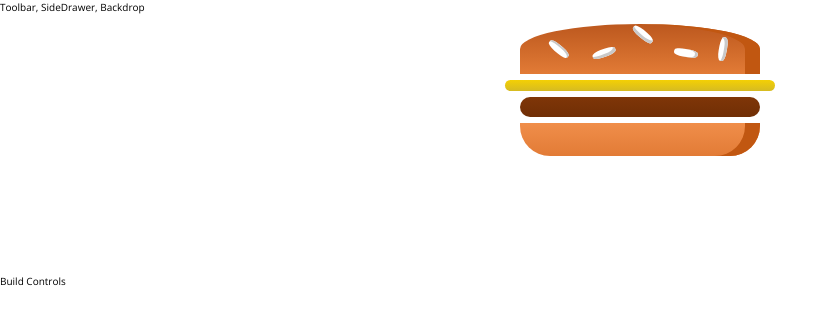
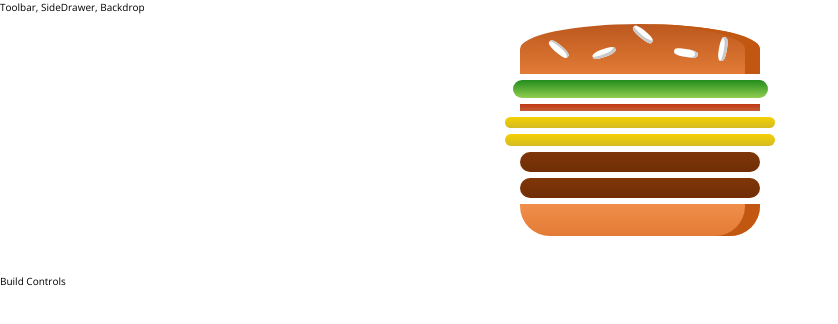
Before and after one commit to jg00/prop-MJ-Burgers, a React (Create React App) app: page / in a window 1280 px wide. Shown: the top 324 px of the page, without its empty margins (0-838 px from the left). Built offline with nearby package versions, Linux system fonts and the light colour scheme.

Commit message:
Dynamically update burger with ingredients.

```diff
--- a/src/components/Burger/Burger.js
+++ b/src/components/Burger/Burger.js
@@ -3,14 +3,36 @@ import classes from "./Burger.module.css";
 import BurgerIngredient from "./BurgerIngredient/BurgerIngredient";
 
 const burger = props => {
+  // Consume ingredients object.  Ingredient x Qty.
+  const transformedIngredients = () => {
+    let ingredientQtyListEach = [];
+    for (let ig in props.ingredients) {
+      for (let i = 0; i < props.ingredients[ig]; i++) {
+        ingredientQtyListEach.push(ig);
+      }
+    }
+
+    return ingredientQtyListEach.map((igKey, index) => {
+      return <BurgerIngredient key={igKey + index} type={igKey} />;
+    });
+  };
+
   return (
     <div className={classes.Burger}>
       <BurgerIngredient type="bread-top" />
-      <BurgerIngredient type="cheese" />
-      <BurgerIngredient type="meat" />
+      {transformedIngredients()}
       <BurgerIngredient type="bread-bottom" />
     </div>
   );
 };
 
 export default burger;
+
+/*
+  // Reference alternative code
+  const transformedIngredients = Object.keys(props.ingredients).map(igKey => {
+    return [...Array(props.ingredients[igKey])].map((_, i) => {
+      return <BurgerIngredient key={igKey + i} type={igKey} />;
+    });
+  });
+*/
--- a/src/containers/BurgerBuilder/BurgerBuilder.js
+++ b/src/containers/BurgerBuilder/BurgerBuilder.js
@@ -3,10 +3,19 @@ import Aux from "../../hoc/Aux";
 import Burger from "../../components/Burger/Burger";
 
 class BurgerBuilder extends Component {
+  state = {
+    ingredients: {
+      salad: 1,
+      bacon: 1,
+      cheese: 2,
+      meat: 2
+    }
+  };
+
   render() {
     return (
       <Aux>
-        <Burger />
+        <Burger ingredients={this.state.ingredients} />
         <div>Build Controls</div>
       </Aux>
     );
```
